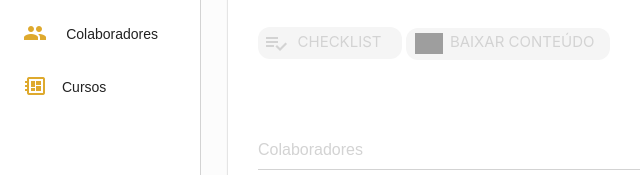
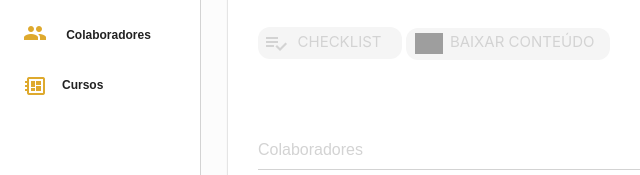
Before and after one commit to spaganger/teste, a plain HTML site: page index.html in a window 1280 px wide. Shown: the part 237-412 px from the top of the page, 0-640 px from the left. Drawn offline with nearby package versions, Linux system fonts and the light colour scheme; grey boxes are pictures that could not be loaded.

Commit message:
Update index.html

```diff
--- a/index.html
+++ b/index.html
@@ -23,8 +23,8 @@
         </div>
      <div>
       <ul class="sideBarOptions">
-				<li class="optionItem colab"><i class="material-icons pos-icon1">group</i> <span style="font-size: 14px"">Colaboradores </span></h1>
-				<li class="optionItem cursos"><i class="material-icons board pos-icon2">developer_board</i><span style="font-size: 14px">Cursos </span></h1>
+				<li class="optionItem colab"><i class="material-icons pos-icon1">group</i> <span style="font-size: 12px;font-weight:bold">Colaboradores </span></h1>
+				<li class="optionItem cursos"><i class="material-icons board pos-icon2">developer_board</i><span style="font-size: 12px; font-weight: bold; position: relative; bottom: 3px">Cursos </span></h1>
 			</ul>
 		</div>
     </div>
```
